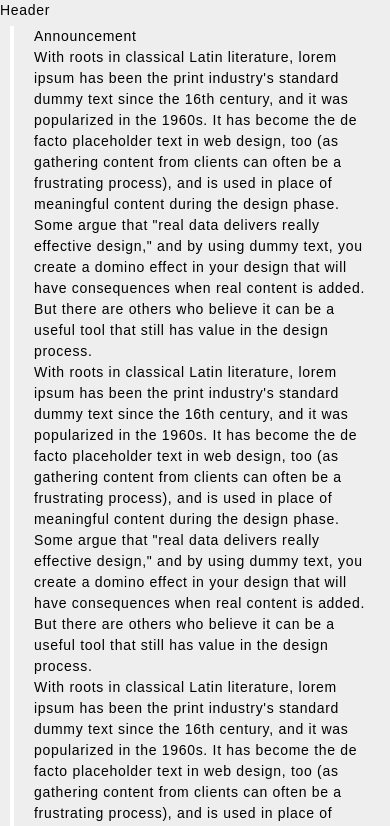
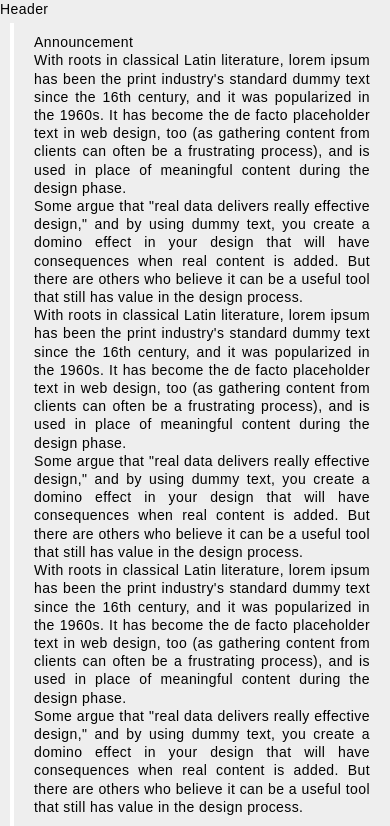
Before and after one commit to jakubsvec001/danielkosharek.com, a React app: page / in a window 390 px wide. Shown: the top 826 px of the page. Built offline with nearby package versions, Linux system fonts and the light colour scheme.

Commit message:
IMPLEMENT responsive announcement floater and block

```diff
--- a/src/App.tsx
+++ b/src/App.tsx
@@ -3,7 +3,7 @@ import Header_section from './containers/||~0~||_Header_section/Header_section';
 import Main_section from './containers/||~1~||_Main_section/Main_section'
 import Footer_section from './containers/||~2~||_Footer_section/Footer_section'
 import LandingPage_view from './containers/||4||_LandingPage_view/LandingPage_view';
-import Announcement_view from './containers/||0||_AnnouncementFloater_view/AnnouncementFloater_view';
+import Announcement_view from './containers/||0||_Announcement_view/Announcement_view';
 import * as style from './src_index.scss';
 
 const App: React.FC = () => {
@@ -11,7 +11,9 @@ const App: React.FC = () => {
     <div className={style["site-flexbox"]}>
       <Header_section />
       <Main_section>
-        <Announcement_view />
+        <div className={style.padding}>
+          <Announcement_view />
+        </div>
         <LandingPage_view />
       </Main_section>
       <Footer_section/>
--- a/src/src_index.scss
+++ b/src/src_index.scss
@@ -30,8 +30,8 @@ $padding: 10px;
 * {
   margin: 0 auto;
   box-sizing: border-box;
-  letter-spacing: 0.05em;
-  line-height: 1.5em;
+  letter-spacing: 0.03em;
+  line-height: 1.3em;
   @media screen and (min-width: 600px){
     letter-spacing: 0.05em;
     line-height: 1.5em;
@@ -86,9 +86,9 @@ body {
   // display: none;
   position: block;
   width: 100%;
-  padding: 10px;
+  padding: $padding;
   min-height: 90px;
-  overflow: scroll;
+  overflow: hidden;
   height: 200px;
   background-color: white;
   opacity: $opacity;
@@ -97,7 +97,7 @@ body {
   &:hover{
     background-color: $secondary-background;
   }
-  &:hover blockquote {
+  &:hover > blockquote {
     border-left: 4px solid $primary-background;
   }
   @media screen and (min-width: $tablet-dim) {
@@ -105,7 +105,8 @@ body {
     z-index: 100;
     width: 300px;
     right: 10px;
-    bottom: 10px;
+    bottom: 50px;
+    box-shadow: 10px 10px 5px -4px rgba(0,0,0,0.52);
     // display: none;
   }
 }
@@ -126,6 +127,8 @@ body {
 }
 
 blockquote {
+  display: block;
+  padding: $padding;
   border-left: 4px solid $secondary-background;
   margin: 5px 10px 5px 10px;
   padding-left: 20px;
@@ -133,4 +136,9 @@ blockquote {
 
 p, h1, h2, h3, h4 {
   padding-bottom: 1 rem;
+  text-align: justify;
 }
+
+.padding{
+  padding: $padding;
+}
--- a/src/src_index.scss.d.ts
+++ b/src/src_index.scss.d.ts
@@ -6,6 +6,7 @@ declare namespace SrcIndexScssNamespace {
     footer: string;
     header: string;
     "landing-page": string;
+    padding: string;
     "site-container": string;
     "site-flexbox": string;
   }
```
Also changed, not shown: src/containers/||0||_Announcement_view/Announcement_view.module.scss (added), src/containers/||0||_Announcement_view/Announcement_view.tsx (renamed from src/containers/||0||_AnnouncementFloater_view/AnnouncementFloater_view.tsx).
